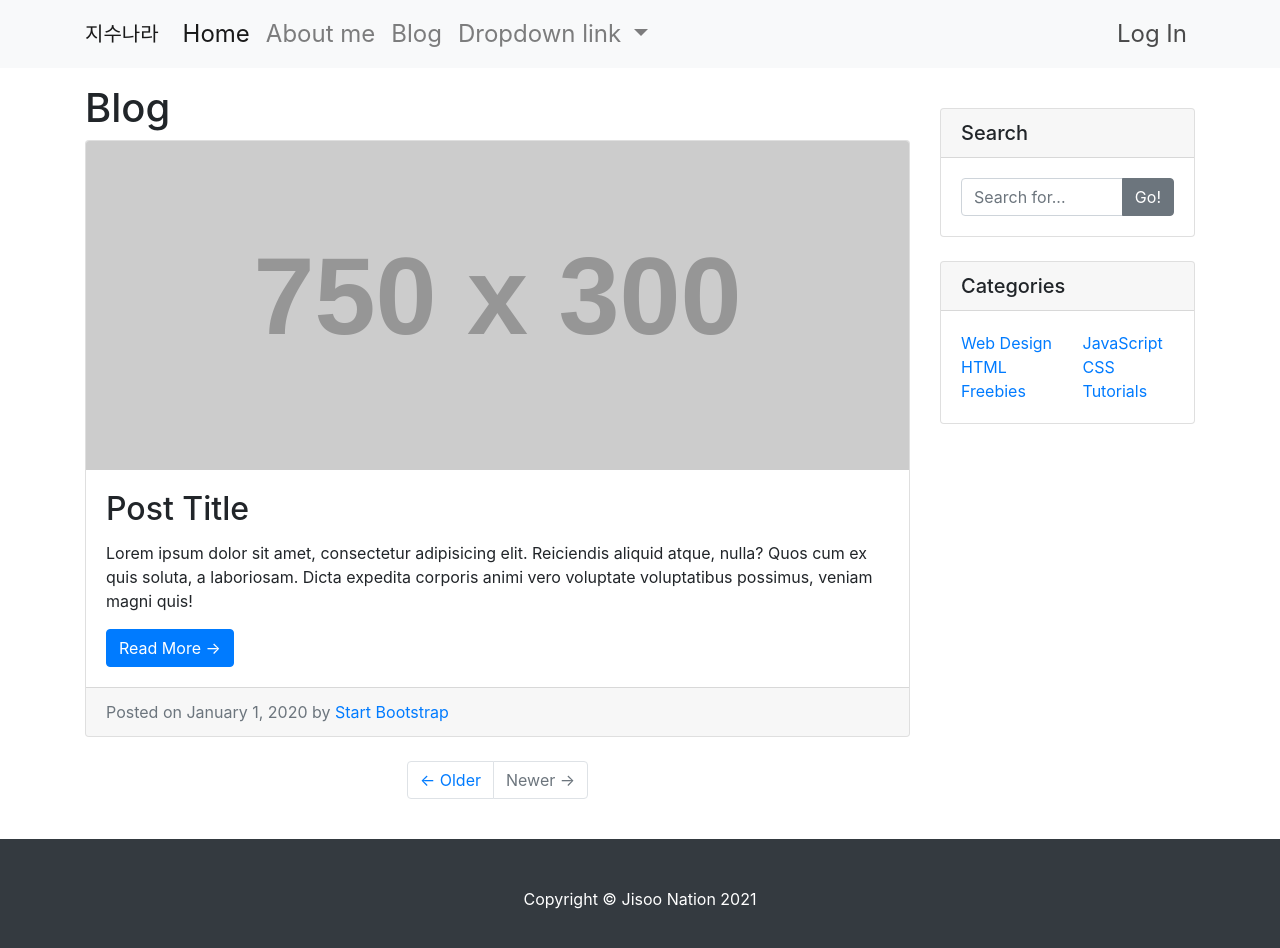
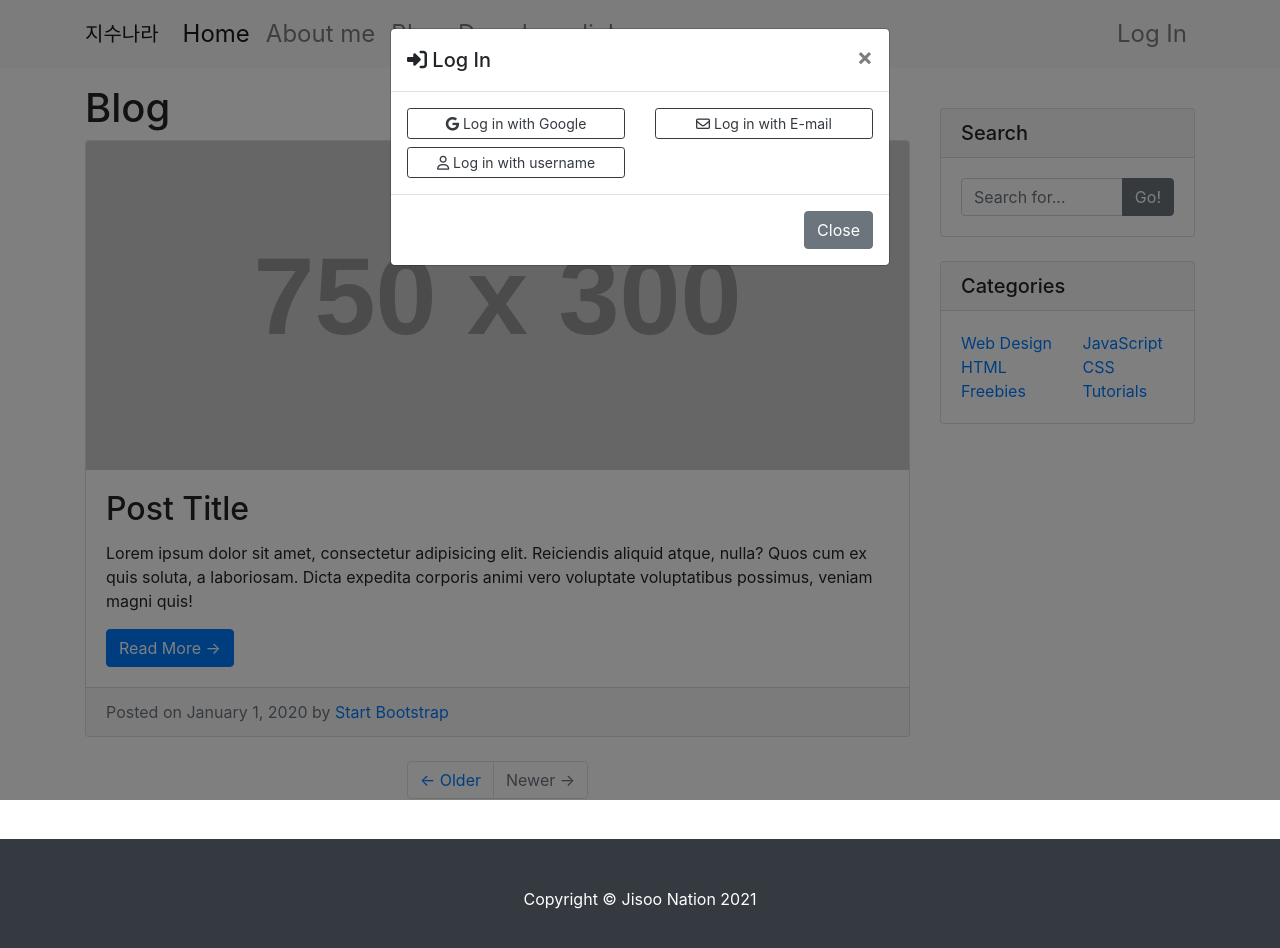
Before and after one commit to JAEHALEE26/do_it_django_frontend_basic_inflearn, a plain HTML site: page blog_list.html in a window 1280 px wide. Both pictures are taken after a click on the link "Log In". Drawn offline with nearby package versions, Linux system fonts and the light colour scheme; placeholder pictures from the web are drawn by us.

Commit message:
frontend the end

```diff
--- a/blog_list.html
+++ b/blog_list.html
@@ -6,7 +6,7 @@
     <link href="./nav.css" rel="stylesheet" type="text/css">
     <link rel="stylesheet" href="https://cdn.jsdelivr.net/npm/bootstrap@4.6.0/dist/css/bootstrap.min.css"
         integrity="sha384-B0vP5xmATw1+K9KRQjQERJvTumQW0nPEzvF6L/Z6nronJ3oUOFUFpCjEUQouq2+l" crossorigin="anonymous">
-
+    <script src="https://kit.fontawesome.com/1c333bfcc0.js" crossorigin="anonymous"></script>
 </head>
 
 <body>
@@ -42,12 +42,40 @@
                 </ul>
                 <ul class="navbar-nav ml-auto">
                     <li class="nav-item">
-                        <a class="nav-link" href="#">Log In</a>
+                        <a class="nav-link" href="#" data-toggle="modal" data-target="#loginModal">Log In</a>
                     </li>
                 </ul>
             </div>
         </div>
     </nav>
+
+    <!-- Modal -->
+    <div class="modal fade" id="loginModal" tabindex="-1" aria-labelledby="loginModalLabel" aria-hidden="true">
+        <div class="modal-dialog">
+            <div class="modal-content">
+                <div class="modal-header">
+                    <h5 class="modal-title" id="loginModalLabel"><i class="fas fa-sign-in-alt"></i> Log In</h5>
+                    <button type="button" class="close" data-dismiss="modal" aria-label="Close">
+                        <span aria-hidden="true">&times;</span>
+                    </button>
+                </div>
+                <div class="modal-body">
+                    <div class="row">
+                        <div class="col-md-6 col-sm-12">
+                            <button type="button" class="btn btn-outline-dark btn-block btn-sm"><i class="fab fa-google"></i> Log in with Google</button>
+                            <button type="button" class="btn btn-outline-dark btn-block btn-sm"><i class="far fa-user"></i> Log in with username</button>
+                        </div>
+                        <div class="col-md-6 col-sm-12">
+                            <button type="button" class="btn btn-outline-dark btn-block btn-sm"><i class="far fa-envelope"></i> Log in with E-mail</button>
+                        </div>
+                    </div>
+                </div>
+                <div class="modal-footer">
+                    <button type="button" class="btn btn-secondary" data-dismiss="modal">Close</button>
+                </div>
+            </div>
+        </div>
+    </div>
 
     <div class="container">
         <div class="row my-3">
```
